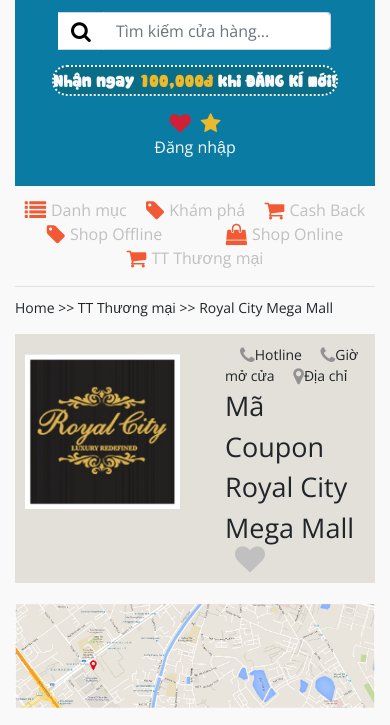
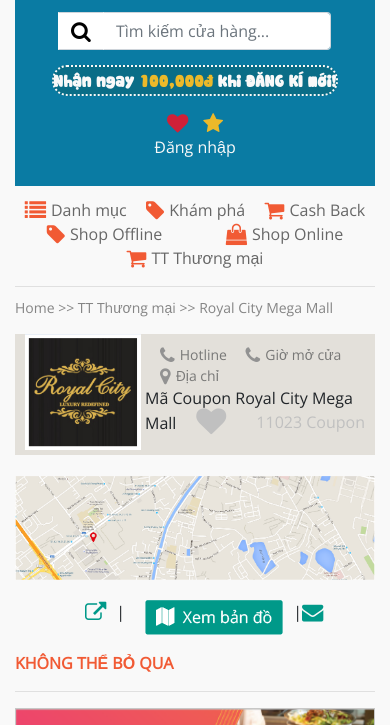
Before and after one commit to minhnnit/MallDetails, a plain HTML site: page MallDetails/index.html in a window 390 px wide. Shown: the part 61-786 px from the top of the page. Drawn offline with nearby package versions, Linux system fonts and the light colour scheme.

Commit message:
Mall Details edit html/css font-size, color

```diff
--- a/MallDetails/css/style.css
+++ b/MallDetails/css/style.css
@@ -9,6 +9,9 @@
     background-color: #f9f9f9;
     padding: 5px 15px;
     font-family: 'Open Sans', sans-serif;
+}
+a:hover{
+    text-decoration: none;
 }
 
 header {
@@ -77,7 +80,7 @@
 
 .fa-star {
     color: #ecb92a;
-    padding-left: 10px;
+    padding-left: 15px;
 }
 
 .login-top a {
@@ -86,6 +89,14 @@
 
 .menu-top {
     border-bottom: solid 1px #e0e0e0;
+}
+
+.menu-top a {
+    color: #676767;
+}
+
+.menu-slider p {
+    color: #858585;
 }
 
 .menu-top ul li {
@@ -101,6 +112,11 @@
     padding-left: 0;
 }
 
+.top-slider-title-icon span {
+    color: #787877;
+    padding-left: 5px;
+}
+
 .fa-lg-red {
     color: #f15a34;
     padding-right: 5px;
@@ -109,6 +125,11 @@
 .menu-slider p {
     font-size: 14px;
     padding-top: 10px;
+}
+
+.top-slider-title-text-right {
+    float: right;
+    color: #c0c0c0;
 }
 
 .top-slider-img img {
@@ -136,6 +157,7 @@
 
 .left-content-menu span {
     padding-left: 5px;
+    color: #676767;
 }
 
 .map-content img {
@@ -144,6 +166,10 @@
 
 .map-button {
     margin-top: 20px;
+}
+
+.map-button a {
+    padding-left: 10px;
 }
 
 .map-button ul {
@@ -196,6 +222,7 @@
 
 .icon-cashback .in-store {
     color: #969696;
+    font-weight: unset;
 }
 
 .icon-cashback ul li {
@@ -292,7 +319,16 @@
     padding-top: 10px;
 
 }
+.coupons-react-left span
+{
+    padding-left: 7px;
+    font-weight: unset;
+}
 
+.fa-thumbs-down
+{
+    padding-left: 5px;
+}
 .coupons-react-left ul li {
     list-style-type: none;
     margin: auto;
@@ -536,7 +572,7 @@
     list-style-type: none;
 }
 
-footer ul, a {
+footer ul, .ft-copyright a {
     padding-left: 0;
     color: #c0c0c0;
 }
@@ -616,7 +652,7 @@
 
 .fa-heart-slider {
     font-size: 30px;
-    padding-left: 10px;
+    padding-left: 20px;
     color: #c0c0c0;
 }
 
@@ -646,6 +682,10 @@
     width: 100%;
     height: 100%;
 }
+.connect-bogo-icon
+{
+    font-size: 25px
+}
 
 @media screen and (max-width: 1024px) {
     .royal-avt img {
@@ -658,6 +698,13 @@
 
     .cp-price {
         padding-left: 10px;
+    }
+
+    .top-slider-title-icon, .top-slider-title-text {
+        padding-left: 170px;
+    }
+    footer ul{
+        padding-left: 5px !important;
     }
 
 }
@@ -674,6 +721,10 @@
     .btn-green {
         width: 155px !important;
     }
+
+    .top-slider-title-text span {
+        font-size: 20px;
+    }
 }
 
 @media screen and (max-width: 425px) {
@@ -684,10 +735,6 @@
 
     .mg-top-fa {
         padding-top: 0;
-    }
-
-    .royal-avt {
-        top: 95px;
     }
 
     .map-button ul {
@@ -715,7 +762,7 @@
     }
 
     .royal-avt {
-        top: 20px;
+        top: 0;
     }
 
     .coupons-description-sm {
@@ -734,6 +781,32 @@
 
     .download-app-text, .connect-bogo-text {
         padding-top: 10px;
+    }
+
+    .royal-avt img {
+        max-width: 60%;
+    }
+
+    .top-slider-title-icon, .top-slider-title-text {
+        padding-left: 120px;
+    }
+
+    .top-slider-title-text span {
+        font-size: 16px !important;
+    }
+    footer
+    {
+        text-align: center;
+    }
+    .top-slider-title-text{
+        padding-bottom: 10px;
+    }
+    .map-button span{
+        display: none;
+    }
+    .map-button
+    {
+        padding-left: 70px;
     }
 
 }
@@ -759,9 +832,21 @@
         padding-left: 70px;
 
     }
+    .top-slider-title-text-right
+    {
+        display: none;
+    }
 
     .form-control-bottom {
         font-size: 15px;
+    }
+    footer
+    {
+        font-size: 14px;
+    }
+    .map-button
+    {
+        padding-left: 50px;
     }
 }
 
@@ -793,4 +878,16 @@
     .form-control-bottom {
         font-size: 13px;
     }
+    .royal-avt
+    {
+        top:10px;
+    }
+    .map-button
+    {
+        padding-left: 30px;
+    }
+    .map-button a
+    {
+        padding-left: 0;
+    }
 }
--- a/MallDetails/index.html
+++ b/MallDetails/index.html
@@ -35,7 +35,7 @@
                     <p>Nhận ngay <span>100,000đ</span> khi ĐĂNG KÍ mới!</p>
                 </div>
             </div>
-            <div class="col-lg-1 col-md-1 col-sm-1 mg-top-fa ">
+            <div class="col-lg-2 col-md-1 col-sm-1 mg-top-fa ">
                 <a href=""><i class="fa fa-heart fa-lg"></i></a>
                 <a href=""><i class="fa fa-star fa-lg"></i></a>
             </div>
@@ -72,12 +72,13 @@
                     </div>
                     <div class="top-slider-title">
                         <div class="top-slider-title-icon">
-                            <i class="fa fa-phone fa-lg fa-lg-grey"></i>Hotline
-                            <i class="fa fa-phone fa-lg fa-lg-grey"></i>Giờ mở cửa
-                            <i class="fa fa-map-marker fa-lg fa-lg-grey"></i>Địa chỉ
+                            <i class="fa fa-phone fa-lg fa-lg-grey"></i><span>Hotline</span>
+                            <i class="fa fa-phone fa-lg fa-lg-grey"></i><span>Giờ mở cửa</span>
+                            <i class="fa fa-map-marker fa-lg fa-lg-grey"></i><span>Địa chỉ</span>
                         </div>
                         <div class="top-slider-title-text">
                             <span>Mã Coupon Royal City Mega Mall</span><i class="fa fa-heart fa-lg fa-heart-slider"></i>
+                            <span class="top-slider-title-text-right">11023 Coupon</span>
                         </div>
                         <div class="royal-avt">
                             <img src="img/Royalavt.png" alt="">
@@ -136,7 +137,7 @@
                     </div>
                     <div class="map-button">
                         <ul>
-                            <li><i class="fa fa-external-link fa-lg"></i><a href=""><span>Website |</span></a></li>
+                            <li><i class="fa fa-external-link fa-lg"></i><a href=""><span>Website</span></a>|</li>
                             <li><a href=""><img src="img/MapButton.png"/></a></li>
                             <li>|<i class="fa fa-envelope fa-lg"></i><a
                                     href=""><span>Đăng kí nhận mã giảm giá</span></a></li>
```
